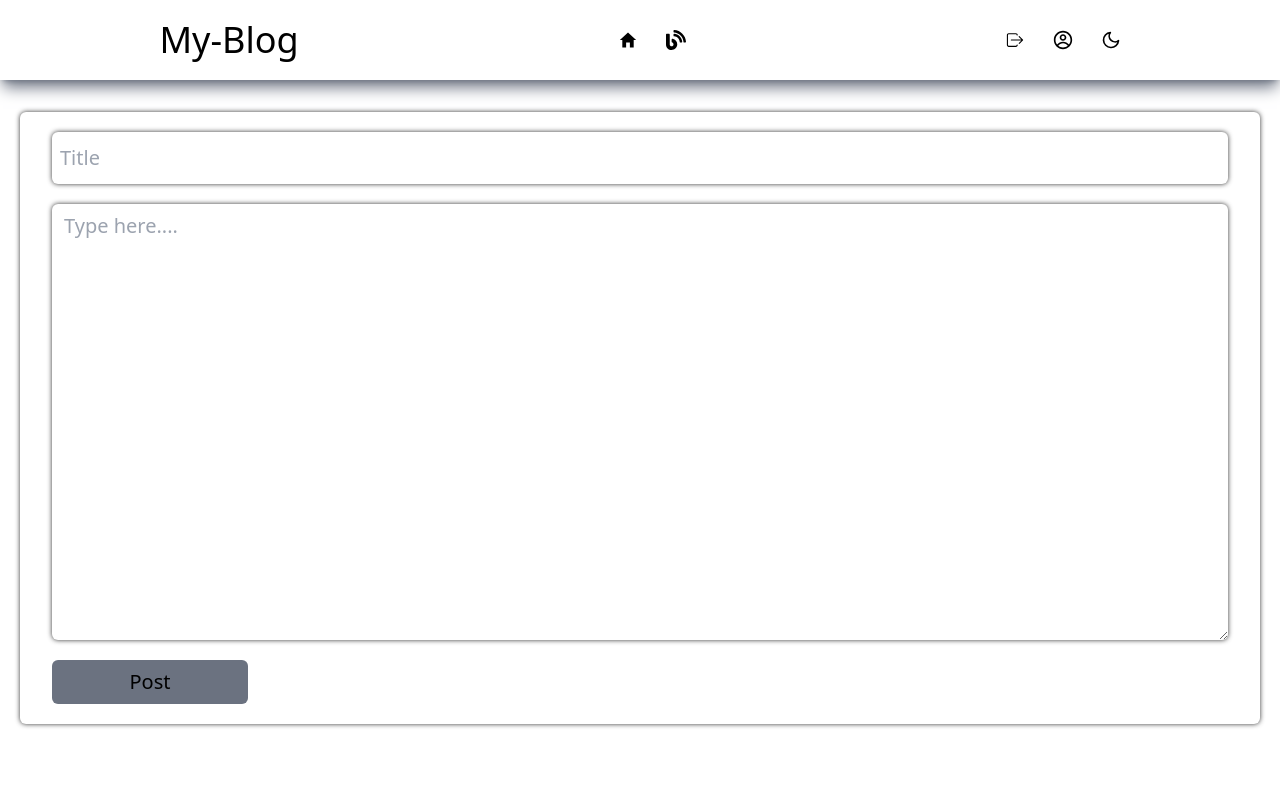
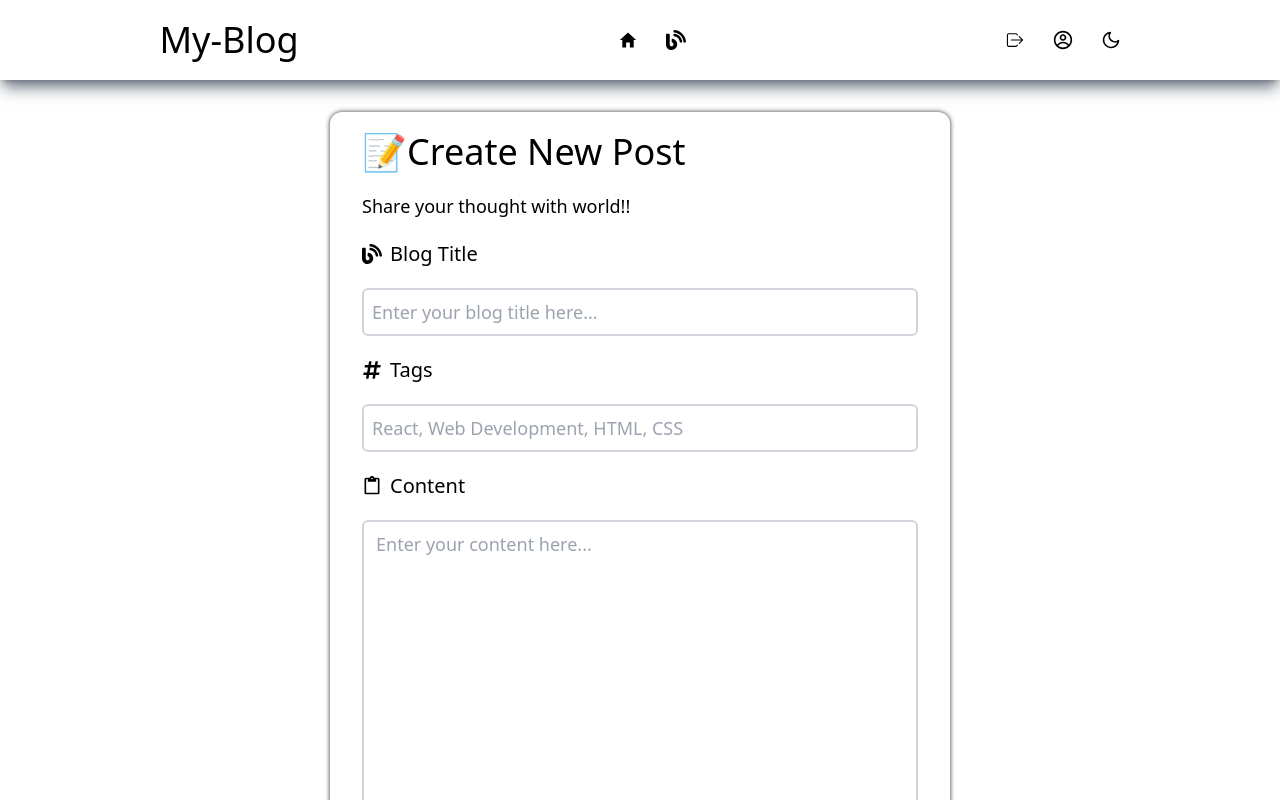
Before and after one commit to prateek205/blog-app, a React (Vite) app: page /blog in a window 1280 px wide. Shown: the top 800 px of the page. Built offline with nearby package versions, Linux system fonts and the light colour scheme; data requests are answered from the project's data file; sample sign-in values are in the browser's storage.

Commit message:
update project-7

```diff
--- a/db.json
+++ b/db.json
@@ -67,6 +67,13 @@
       "userId": 1,
       "slug": "thestandingspbksleadsthepack",
       "id": 8
+    },
+    {
+      "title": "",
+      "content": "",
+      "userId": 1,
+      "slug": "",
+      "id": 9
     }
   ]
 }
--- a/src/components/Footer.jsx
+++ b/src/components/Footer.jsx
@@ -3,7 +3,7 @@ import { FaHeart } from "react-icons/fa";
 
 const Footer = () => {
   return (
-    <section className="relative z-10 shadow-[0_0_20px_rgb(50,50,50)] dark:shadow-[0_0_20px_rgb(250,250,250)] dark:bg-gray-900 dark:text-white">
+    <section className="shadow-[0_0_20px_rgb(50,50,50)] dark:bg-gray-900 dark:text-white">
       <div className="h-10 w-full flex items-center justify-center">
         <h2 className="text-lg flex items-center gap-2">
           <FaHeart /> Prateek Bahad{" "}
--- a/src/context/AddBlogContext.jsx
+++ b/src/context/AddBlogContext.jsx
@@ -63,10 +63,10 @@ export const AddBlogContext = ({ children }) => {
     }
     setFormData(initialValue);
     navigate("/allBlog");
-    closeModal()
+    closeModal();
   };
 
-  const handleDelete = async (item) => {
+  const handleDelete = (item) => {
     if (!user) {
       alert("Please Login First");
       navigate("/login");
--- a/src/hooks/useBlog.js
+++ b/src/hooks/useBlog.js
@@ -43,7 +43,8 @@ const useBlog = (url) => {
     const deleteItems = await fetch(`${url}/${id}`, {
       method: "DELETE",
     });
-    setData((prev) => prev.filter((item) => item.id !== id));
+    const updateData = blogs.filter((item) => item.id !== id)
+    setData(updateData);
   };
 
   useEffect(() => {
--- a/src/pages/AllBlog.jsx
+++ b/src/pages/AllBlog.jsx
@@ -22,7 +22,7 @@ const AllBlog = () => {
   };
 
   return (
-    <section className="h-screen">
+    <section className="h-screen dark:bg-gray-900 dark:text-white">
       <div className="h-full flex items-center justify-center">
         {displayBlog.length === 0 ? (
           <h2 className="text-2xl font-bold">No blog yet...</h2>
@@ -34,7 +34,7 @@ const AllBlog = () => {
               return (
                 <div
                   key={item.id}
-                  className="w-full h-full flex flex-col gap-5 px-5 py-6 rounded-md shadow-[0_0_10px_rgb(50,50,50)] dark:shadow-[0_0_10px_rgb(250,250,250)]"
+                  className="w-full h-full flex flex-col gap-5 px-5 py-6 rounded-md shadow-[0_0_10px_rgb(50,50,50)]"
                 >
                   <h2 className="text-xl font-bold">{item.title}</h2>
                   <p className="text-sm">{item.content.slice(0, 180)}...</p>
--- a/src/pages/Blog.jsx
+++ b/src/pages/Blog.jsx
@@ -1,34 +1,63 @@
 import React from "react";
 import { BsTrash } from "react-icons/bs";
 import { MyBlogContext } from "../context/AddBlogContext";
+import { FaBlog, FaHashtag } from "react-icons/fa";
+import { MdContentPaste } from "react-icons/md";
+import { FiSend } from "react-icons/fi";
 
 const Blog = () => {
   const { formData, handleSubmit, handleChange } = MyBlogContext();
 
   return (
-    <section className="h-screen px-5 py-8 bg-white text-black dark:bg-gray-900 dark:text-white duration-300">
-      <div className=" rounded-md shadow-[0_0_5px_rgb(50,50,50)] w-full h-6/5 py-5 px-8 dark:shadow-[0_0_10px_rgb(250,250,250)]">
+    <section className="h-full px-5 py-8 bg-white text-black dark:bg-gray-900 dark:text-white duration-300">
+      <div className=" rounded-xl m-auto shadow-[0_0_5px_rgb(50,50,50)] flex flex-col gap-5 w-1/2 h-6/5 py-5 px-8 dark:shadow-[0_0_10px_rgb(250,250,250)]">
+        <div className="flex items-start gap-5 flex-col  text-4xl">
+          <div className="flex">
+            📝
+            <h1 className="text-4xl">Create New Post</h1>
+          </div>
+          <p className="text-lg">Share your thought with world!!</p>
+        </div>
         <form onSubmit={handleSubmit} className="flex flex-col gap-5">
+          <label className="text-xl flex items-center gap-2">
+            <FaBlog />
+            Blog Title
+          </label>
           <input
-            className="shadow-[0_0_5px_rgb(50,50,50)] text-xl py-3 px-2 outline-none bg-transparent dark:shadow-[0_0_10px_rgb(250,250,250)] rounded-md"
+            className="text-lg py-2 px-2 outline-none bg-transparent border-2 border-gray-300 dark:border-2 dark:border-gray-600 rounded-md"
             type="text"
-            placeholder="Title"
+            placeholder="Enter your blog title here..."
             name="title"
             value={formData.title}
             onChange={handleChange}
           />
+          <label className="text-xl flex items-center gap-2">
+            <FaHashtag /> Tags
+          </label>
+          <input
+            className="text-lg py-2 px-2 outline-none bg-transparent border-2 border-gray-300 dark:border-2 dark:border-gray-600 rounded-md"
+            type="text"
+            placeholder="React, Web Development, HTML, CSS"
+            name="title"
+            value={formData.title}
+            onChange={handleChange}
+          />
+          <label className="text-xl flex items-center gap-2">
+            <MdContentPaste /> Content
+          </label>
           <textarea
-            className="shadow-[0_0_5px_rgb(50,50,50)] text-xl py-2 px-3 outline-none bg-transparent dark:shadow-[0_0_10px_rgb(250,250,250)] rounded-md"
+            className="text-lg py-2 px-3 outline-none bg-transparent border-2 border-gray-300 dark:border-2 dark:border-gray-600 rounded-md"
             cols="30"
             rows="15"
-            placeholder="Type here...."
+            placeholder="Enter your content here..."
             name="content"
             value={formData.content}
             onChange={handleChange}
           ></textarea>
           <div className="flex gap-10">
-            <button className="bg-gray-500 hover:bg-gray-400 hover:text-white duration-300 cursor-pointer text-xl py-2 w-1/6 rounded-md dark:shadow-[0_0_10px_rgb(250,250,250)] dark:bg-gray-900 dark:hover:bg-gray-800">
-              Post
+            <button className="flex items-center gap-4 bg-gradient-to-r from-blue-500 to-blue-300 hover:text-black duration-300 cursor-pointer text-lg px-3 py-2 w-1/4 rounded-md hover:translate-y-1">
+              <FiSend />
+              Publish Post
             </button>
           </div>
         </form>
--- a/src/pages/users/Profile.jsx
+++ b/src/pages/users/Profile.jsx
@@ -48,7 +48,7 @@ const Profile = () => {
           </button>
         </div>
       </div>
-      <div className="p-5 w-full h-full shadow-[0_0_10px_rgb(50,50,50)] dark:shadow-[0_0_8px_rgb(250,250,250)] flex flex-col items-center justify-start gap-10 rounded-md">
+      <div className="px-5 w-full h-full shadow-[0_0_10px_rgb(50,50,50)] dark:shadow-[0_0_8px_rgb(250,250,250)] flex flex-col items-center justify-start gap-10 rounded-md">
         <h1 className="font-bold text-3xl">Recent Post</h1>
         <div className="grid grid-cols-3 gap-5 rounded-md">
           {filterPost.map((item, index) => {
@@ -64,7 +64,7 @@ const Profile = () => {
                 <p>{item.content.slice(0, 150)}...</p>
                 <div className="flex items-center justify-start flex-row-reverse gap-5">
                   <button
-                    onClick={() => handleDelete(item)}
+                    onClick={() => handleDelete(item.id)}
                     className=" text-black rounded-md py-1 text-xl hover:text-red-700 duration-300 dark:text-white dark:hover:text-red-500"
                   >
                     <BsTrash />
```
